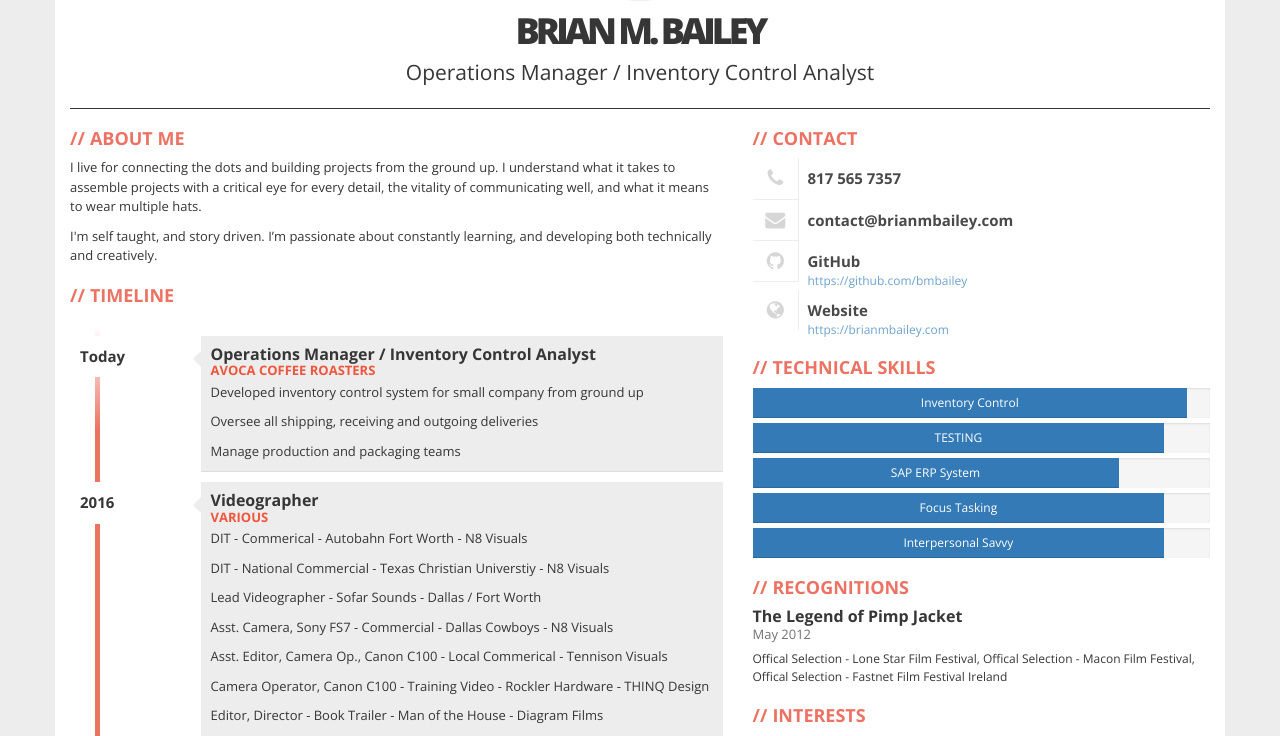
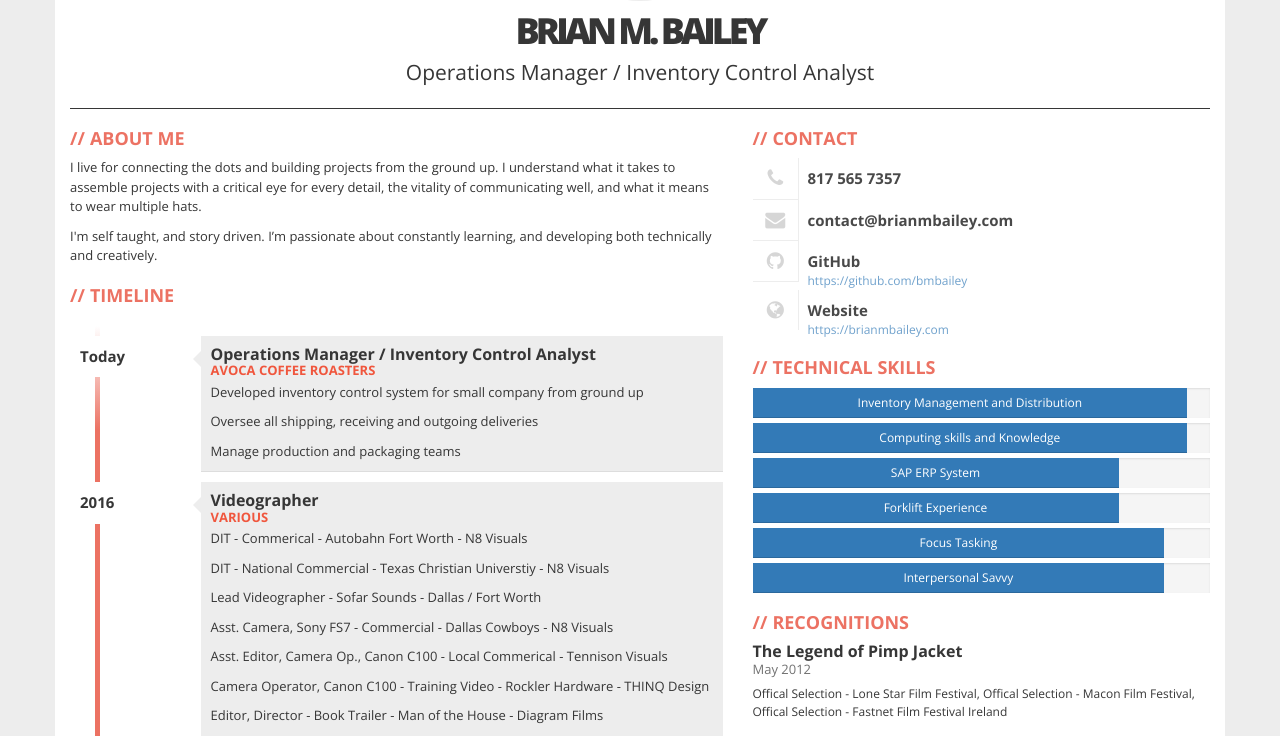
Before and after one commit to Bmbailey/Resume, a Jekyll site: the page built from index.html, in a window 1280 px wide and 900 px high, cut to the strip 164-900 px from the top of the window. Built offline with Jekyll 4.4.1, drawn with Linux system fonts in a browser that asks for light colours; nearby versions of some CDN libraries.

Commit message:
Updated them computer skills

```diff
--- a/_data/skills.yml
+++ b/_data/skills.yml
@@ -1,14 +1,19 @@
-- name: Inventory Control
+- name: Inventory Management and Distribution
   level:
     description: Proficient
     value: 95
 
-- name: TESTING
+- name: Computing skills and Knowledge
   level:
     description: Expert
-    value: 90
+    value: 95
 
 - name: SAP ERP System
+  level:
+    description: Proficient
+    value: 80
+
+- name: Forklift Experience
   level:
     description: Proficient
     value: 80
```
